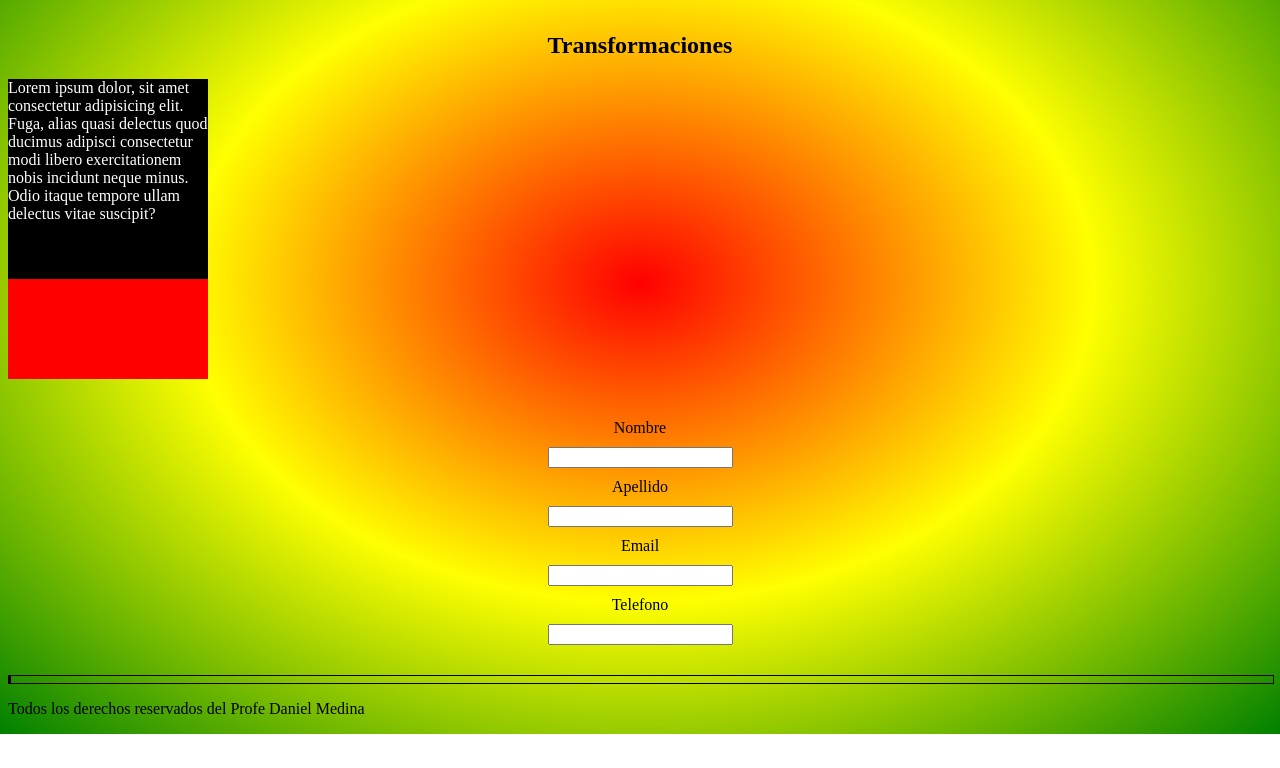
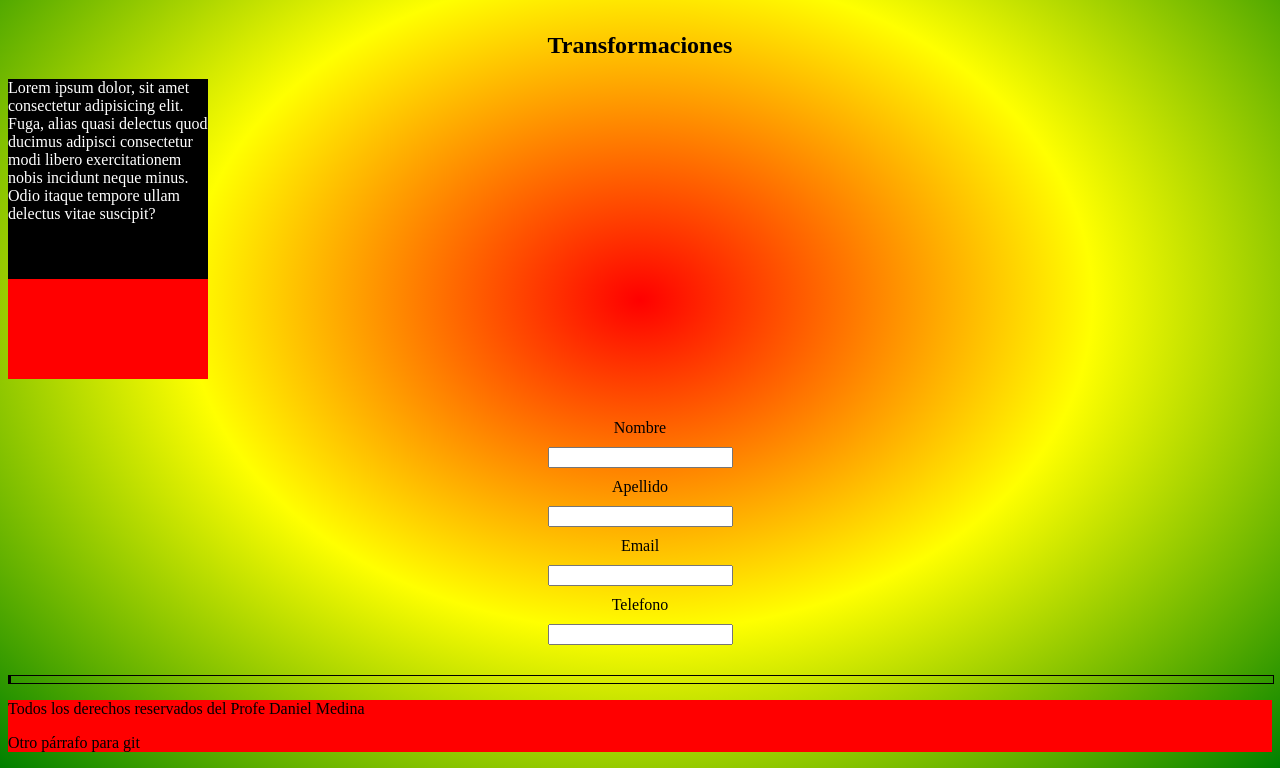
Before and after one commit to pedrisdm87/comision3315, a plain HTML site: page pages/page1.html in a window 1280 px wide. Shown: the part 168-936 px from the top of the page. Before the commit the page ends 902 px from the top, so only its background shows below. Drawn offline with Linux system fonts and the light colour scheme.

Commit message:
Hice algunos cambios

```diff
--- a/css/styles.css
+++ b/css/styles.css
@@ -175,6 +175,7 @@ img {
 /*FOOTER */
 #footer {
    grid-area: footer;
+   background-color: red;
 }
 
 /*CODIGO DE LAS TRANSFORMACIONES*/
--- a/pages/page1.html
+++ b/pages/page1.html
@@ -58,6 +58,7 @@
 
     <footer id="footer">
         <p>Todos los derechos reservados del Profe Daniel Medina</p>
+        <p> Otro párrafo para git</p>
     </footer>
 </body>
 </html>
```
Also changed, not shown: index.html (+1 -0 lines).
